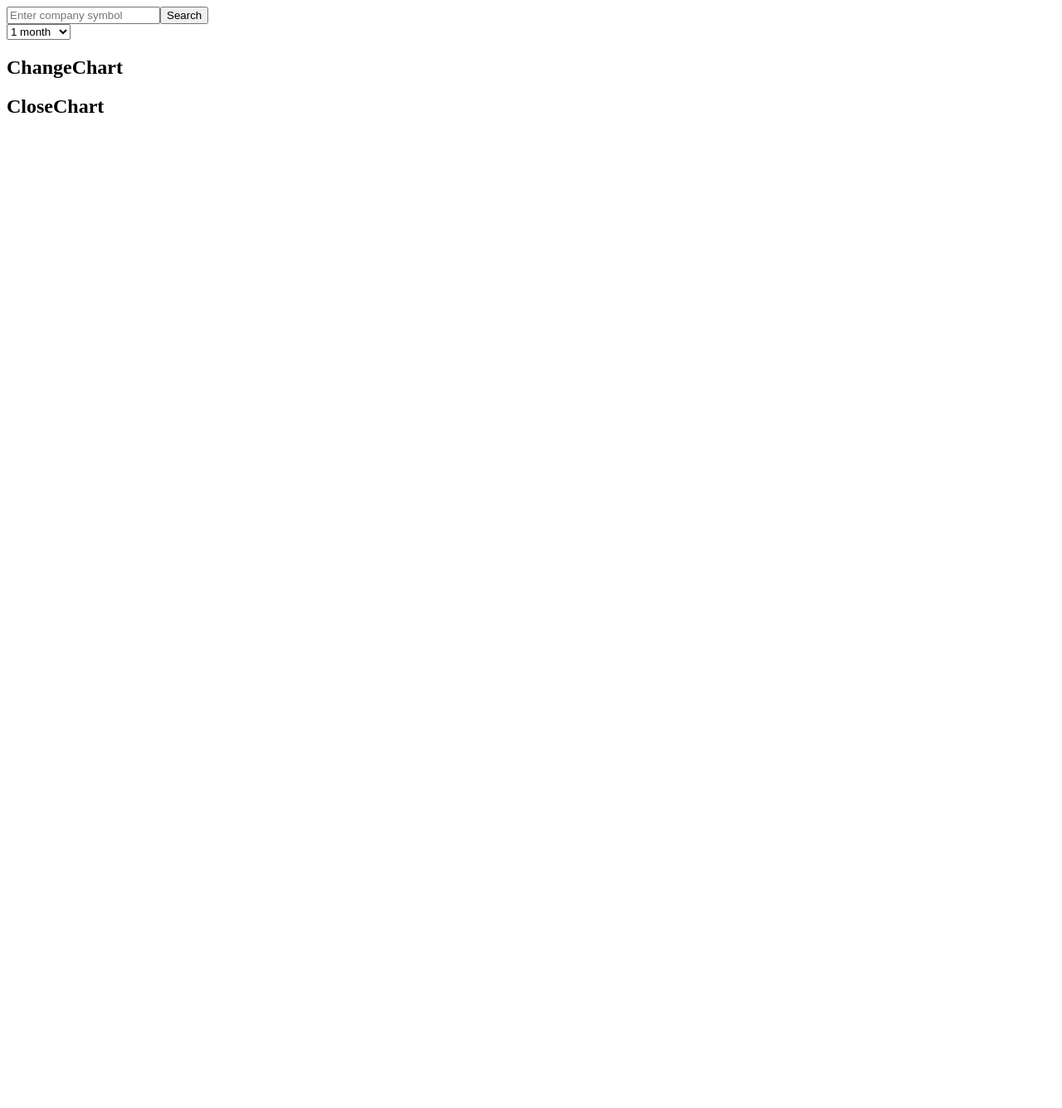
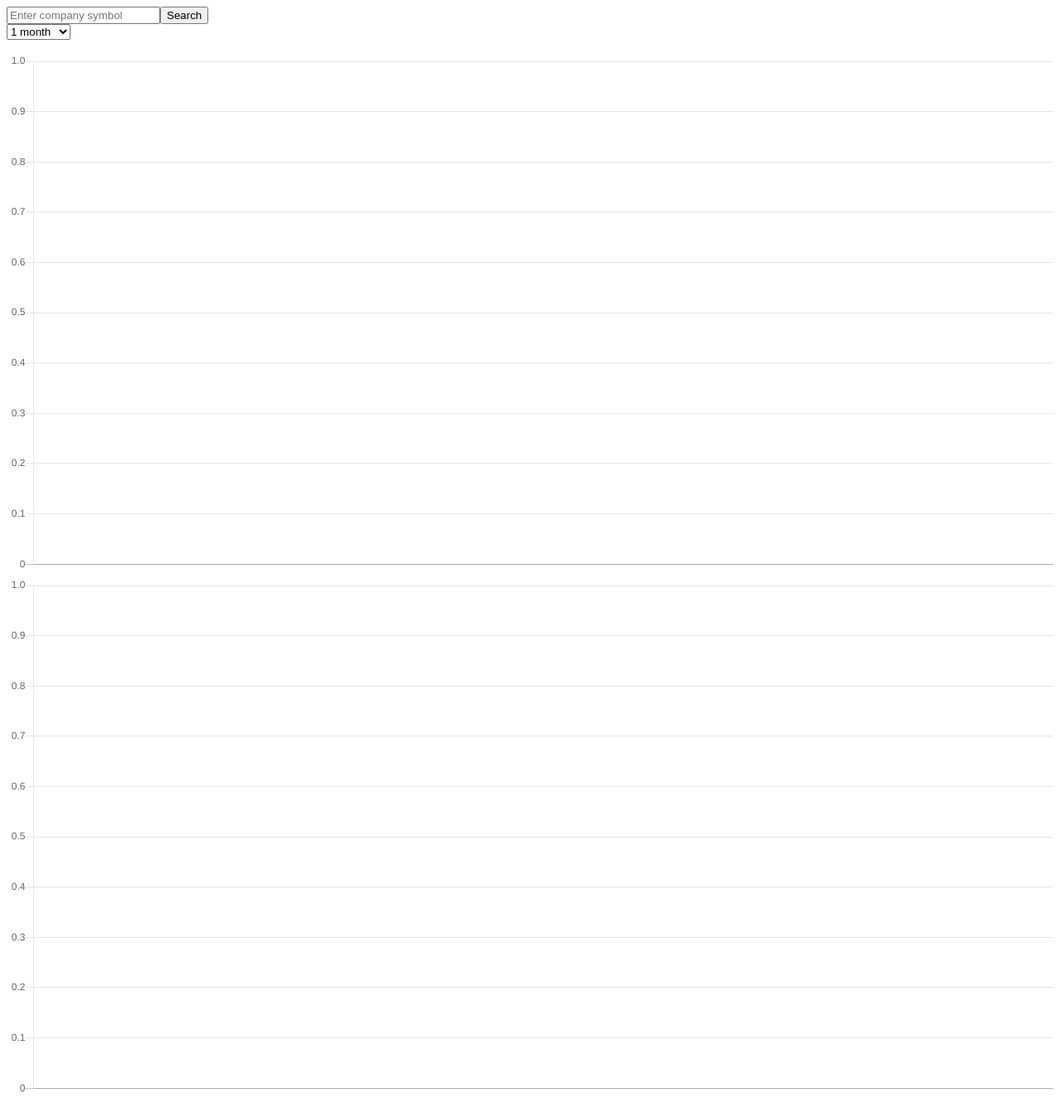
Before and after one commit to fixuberi/IEX, a React (Create React App) app: page / in a window 1280 px wide. Shown: the whole page at 83% size. Before the commit the page ends 800 px from the top, so only its background shows below. Built offline with nearby package versions, Linux system fonts and the light colour scheme.

Commit message:
displaying charts in progress

```diff
--- a/package.json
+++ b/package.json
@@ -3,6 +3,7 @@
   "version": "0.1.0",
   "private": true,
   "dependencies": {
+    "chart.js": "^2.7.3",
     "react": "^16.8.1",
     "react-dom": "^16.8.1",
     "react-redux": "^6.0.0",
--- a/src/components/ChangeChart.js
+++ b/src/components/ChangeChart.js
@@ -1,12 +1,10 @@
 import React from 'react';
+import LineChart from './LineChart';
 
 const ChangeChart = ({ data, isFetching }) => {
     return (
         <div>
-            <h2>ChangeChart</h2>
-            {data.map(el => {
-                return <div>{`${el.date} - ${el.change}`}</div>
-            })}
+            <LineChart data={data} displayedMetric="change" lineColor="#ff0000" />
         </div>
     )
 };
--- a/src/components/CloseChart.js
+++ b/src/components/CloseChart.js
@@ -1,12 +1,10 @@
 import React from 'react';
+import LineChart from './LineChart';
 
 const CloseChart = ({ data, isFetching }) => {
     return (
         <div>
-            <h2>CloseChart</h2>
-            {data.map(el => {
-                return <div>{`${el.date} - ${el.close}`}</div>
-            })}
+            <LineChart data={data} displayedMetric="close" lineColor="#00ff00" />
         </div>
     )
 };
--- a/src/components/CompanyChartsCollection.js
+++ b/src/components/CompanyChartsCollection.js
@@ -1,16 +1,35 @@
-import React from 'react';
+import React, { Component } from 'react';
 import ChangeChart from './ChangeChart';
 import CloseChart from './CloseChart';
 
-const CompanyChartsCollection = (chartData) => {
-    return (
-        <div>
-            <ChangeChart data={chartData.data}
-                         isFetching={chartData.isFetching} />
-            <CloseChart data={chartData.data}
-                        isFetching={chartData.isFetching} />
-        </div>
-    )
+// const CompanyChartsCollection = (chartData) => {
+//     return (
+//         <div>
+//             <ChangeChart data={chartData.data}
+//                          isFetching={chartData.isFetching} />
+//             <CloseChart data={chartData.data}
+//                         isFetching={chartData.isFetching} />
+//         </div>
+//     )
+// };
+
+export default class CompanyChartsCollection extends Component {
+    constructor(props) {
+        super(props);
+    }
+    shouldComponentUpdate() {
+        return true;
+    }
+    render() {
+        return(
+            <div>
+                <ChangeChart data={this.props.data}
+                            isFetching={this.props.isFetching} />
+                <CloseChart data={this.props.data}
+                            isFetching={this.props.isFetching} />
+            </div>
+        )
+    }
 }
 
-export default CompanyChartsCollection;
+// export default CompanyChartsCollection;
--- /dev/null
+++ b/src/components/LineChart.js
@@ -0,0 +1,85 @@
+import React, { Component } from 'react';
+import { Chart } from 'chart.js';
+
+// const LineChart = (props) => {
+//     const canvas = <canvas id={props.displayedMetric + 'Chart'}></canvas>;
+//     // debugger;
+//     // let ctx = canvas.getContext('2d');
+//     // let chart = new Chart(ctx, {
+//     //     type: 'line',
+//     //     data: _formatedData(),
+//     //     options: {}
+//     // });
+//     function _formatedData() {
+//         let labels = [];
+//         let data = [];
+//         props.data.forEach(el => {
+//             labels.push(el.date);
+//             data.push(el[`${props.displayedMetric}`])
+//         });
+//         return {
+//             labels: labels,
+//             datasets: [
+//                 {
+//                     data: data,
+//                     label: props.displayedMetric,
+//                     borderColor: props.lineColor
+//                 }
+//             ]
+//         }
+//     }
+//     return (
+//         canvas
+//     )
+// }
+// export default LineChart;
+export default class LineChart extends Component {
+    constructor(props) {
+        super(props);
+        this.state = {
+            id: this.props.displayedMetric + 'Chart',
+            chart: null
+        }
+    }
+
+    _formatedData() {
+        let labels = [];
+        let data = [];
+        this.props.data.forEach(el => {
+            labels.push(el.date);
+            data.push(el[`${this.props.displayedMetric}`])
+        });
+        return {
+            labels: labels,
+            datasets: [
+                {
+                    data: data,
+                    label: this.props.displayedMetric,
+                    borderColor: this.props.lineColor
+                }
+            ]
+        }
+    }
+    shouldComponentUpdate() {
+        if (this.props.data && this.state.chart) {
+            this.state.chart.data = this._formatedData();
+            this.state.chart.update();
+            return true;
+        }
+        return false;
+    }
+    componentDidMount() {
+        let ctx = document.getElementById(this.state.id).getContext('2d');
+        let chart = new Chart(ctx, {
+            type: 'line',
+            data: {},
+            options: {}
+        });
+        this.setState({ chart: chart })
+    }
+    render() {
+        return(
+            <canvas id={this.state.id}></canvas>
+        );
+    }
+}
--- a/src/components/PeriodSelector.js
+++ b/src/components/PeriodSelector.js
@@ -9,7 +9,7 @@ export default class PeriodSelector extends Component {
     handleChange = (event) => {
         const period = event.target.value;
         this.props.onChange(period);
-        this.state.period = period;
+        this.setState({period});
     }
     humanizePeriod = (str) => {
         const periodNames = {
```
Also changed, not shown: 1 other file (tests, documents, lock files or other folders).
